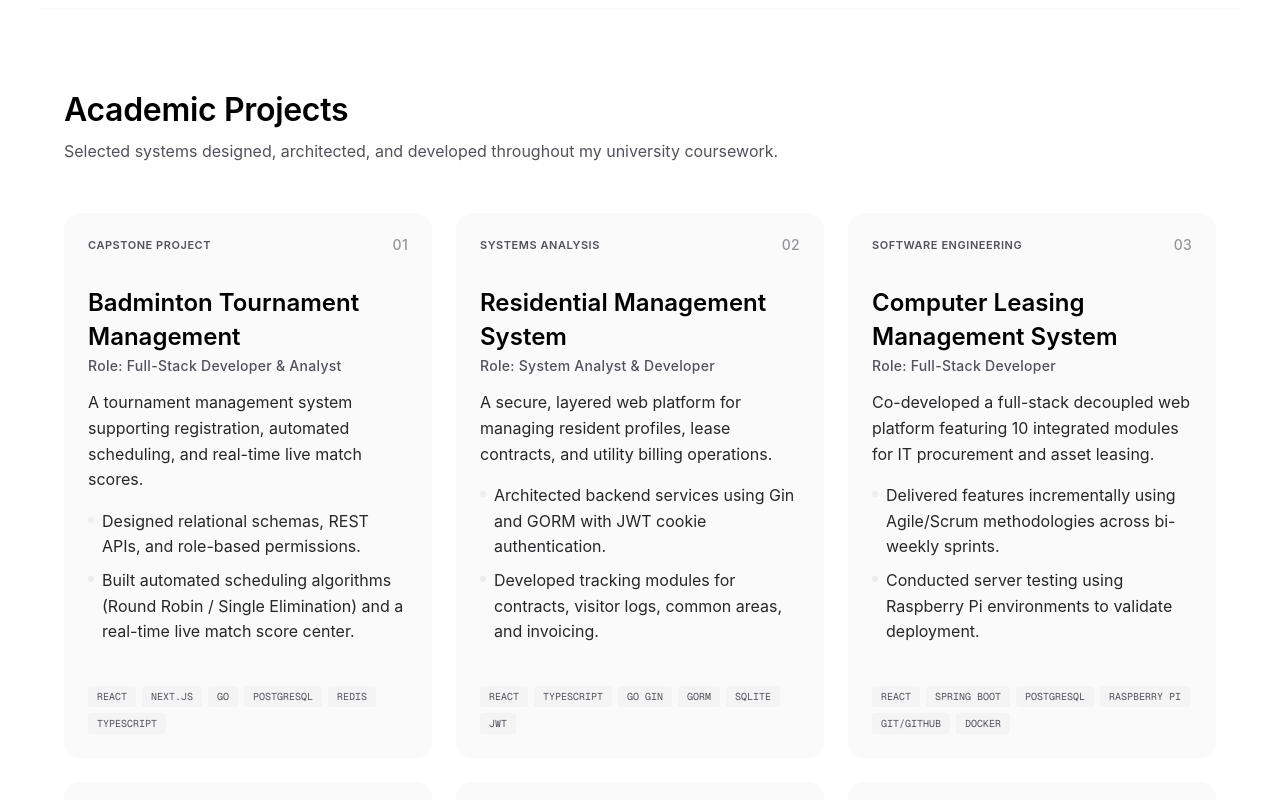
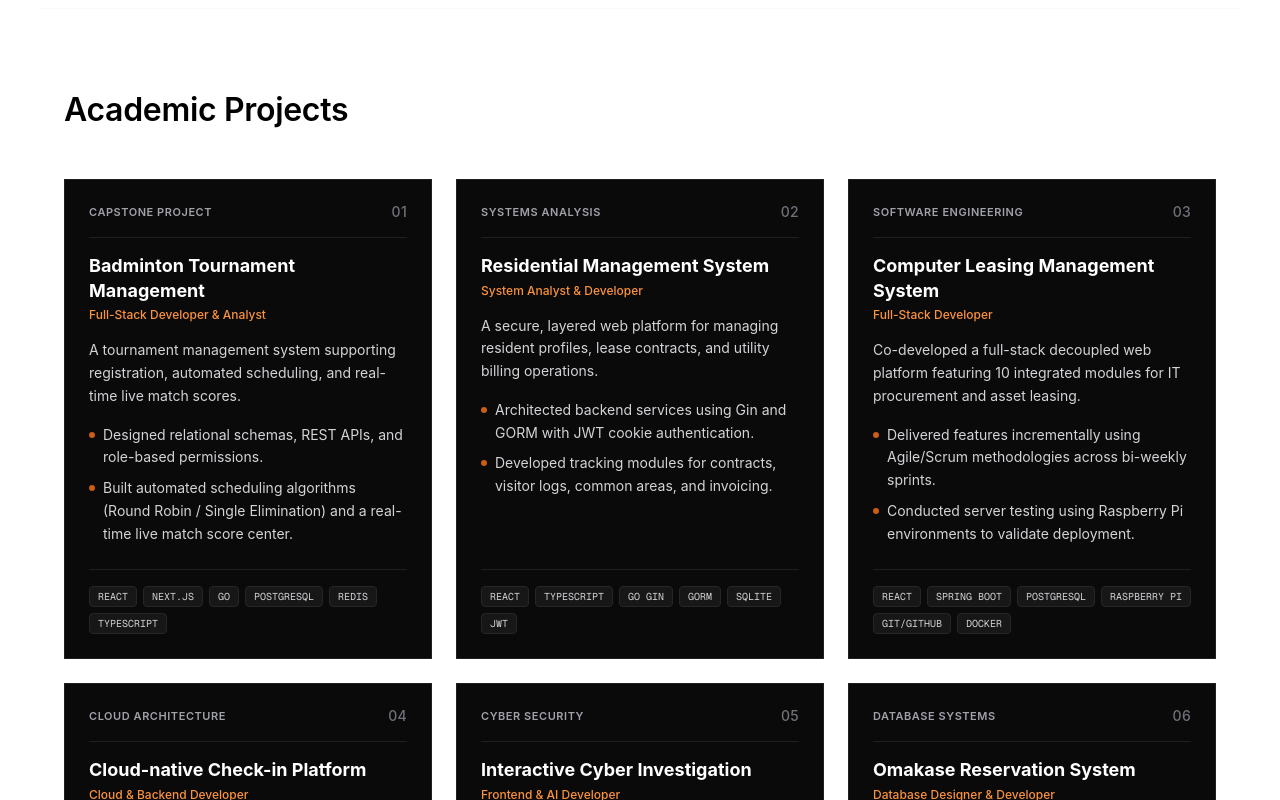
Before and after one commit to ChontichaS-t/CV, a Next.js app: page / in a window 1280 px wide. Shown: the part 3420-4220 px from the top of the page. Built offline with nearby package versions, Linux system fonts and the light colour scheme.

Commit message:
Edit Project

```diff
--- a/components/AcademicProjects.tsx
+++ b/components/AcademicProjects.tsx
@@ -90,9 +90,6 @@ export default function AcademicProjects() {
     <section id="projects" className="mx-auto max-w-container-max px-gutter py-stack-lg border-t border-outline-variant/20">
       <div className="mb-12">
         <h2 className="font-headline-lg text-headline-lg text-primary">Academic Projects</h2>
-        <p className="mt-2 text-body-md text-secondary">
-          Selected systems designed, architected, and developed throughout my university coursework.
-        </p>
       </div>
 
       {/* Responsive Projects Grid */}
@@ -100,37 +97,37 @@ export default function AcademicProjects() {
         {projects.map((project) => (
           <article
             key={project.num}
-            className="group flex flex-col justify-between h-full p-6 rounded-2xl bg-surface-container-low hover:bg-surface-container-lowest hover:shadow-soft transition-all duration-300"
+            className="group flex flex-col justify-between h-full p-6 rounded-none bg-neutral-950 hover:bg-neutral-900 border border-neutral-800/80 hover:shadow-soft transition-all duration-300"
           >
             <div>
               {/* Header: Course & Index */}
-              <div className="flex items-center justify-between gap-4 border-b border-outline-variant/10 pb-4 mb-4">
-                <span className="text-[11px] font-label-md font-semibold uppercase tracking-wider text-secondary">
+              <div className="flex items-center justify-between gap-4 border-b border-neutral-800/80 pb-4 mb-4">
+                <span className="text-[11px] font-label-md font-semibold uppercase tracking-wider text-zinc-400">
                   {project.course}
                 </span>
-                <span className="font-label-md text-label-md font-bold text-secondary opacity-60">
+                <span className="font-label-md text-label-md font-bold text-zinc-500">
                   {project.num}
                 </span>
               </div>
 
               {/* Title & Role */}
-              <h3 className="font-semibold text-headline-md text-primary group-hover:text-primary transition-colors">
+              <h3 className="font-bold text-lg text-white transition-colors leading-snug">
                 {project.title}
               </h3>
-              <p className="text-label-md text-secondary mt-1 mb-4">
-                Role: {project.role}
+              <p className="text-xs font-medium text-orange-400 mt-1 mb-4">
+                {project.role}
               </p>
 
               {/* Summary description */}
-              <p className="text-body-md text-on-surface-variant mb-4 leading-relaxed font-body-md">
+              <p className="text-sm text-zinc-300 mb-4 leading-relaxed">
                 {project.summary}
               </p>
 
               {/* Short highlights list */}
               <ul className="space-y-2 mb-6">
                 {project.highlights.map((highlight, index) => (
-                  <li key={index} className="text-body-md text-on-surface-variant flex items-start gap-2 leading-relaxed font-body-md">
-                    <span className="text-secondary select-none mt-2 h-1.5 w-1.5 shrink-0 rounded-full bg-outline-variant/60" />
+                  <li key={index} className="text-sm text-zinc-300 flex items-start gap-2 leading-relaxed">
+                    <span className="text-orange-500/80 select-none mt-2 h-1.5 w-1.5 shrink-0 rounded-full bg-orange-500/80" />
                     <span>{highlight}</span>
                   </li>
                 ))}
@@ -138,11 +135,11 @@ export default function AcademicProjects() {
             </div>
 
             {/* Tech pills at footer */}
-            <div className="flex flex-wrap gap-1.5 pt-4 border-t border-outline-variant/10 mt-auto">
+            <div className="flex flex-wrap gap-1.5 pt-4 border-t border-neutral-800/80 mt-auto">
               {project.tech.map((t) => (
                 <span
                   key={t}
-                  className="px-2 py-0.5 text-[10px] font-mono uppercase rounded bg-surface-container text-secondary border border-outline-variant/10"
+                  className="px-2 py-0.5 text-[10px] font-mono uppercase rounded bg-neutral-900 text-zinc-300 border border-neutral-800"
                 >
                   {t}
                 </span>
```
